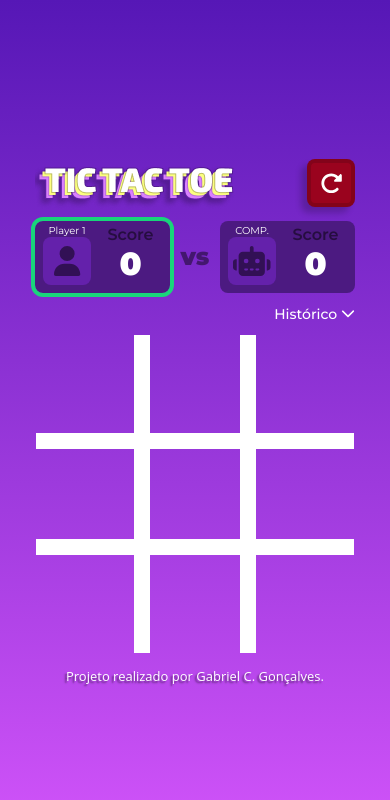
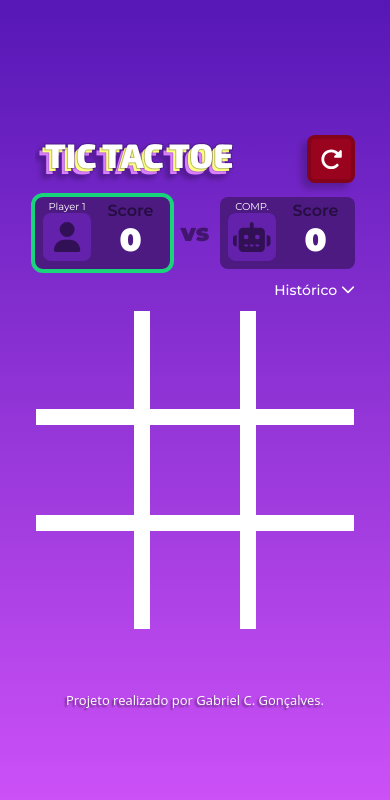
Before and after one commit to elcarvalhogoncalves/Tic-Tac-Toe, a React (Vite) app: page /play in a window 390 px wide. Shown: the top 800 px of the page. Built offline with nearby package versions, Linux system fonts and the light colour scheme.

Commit message:
Ajuste no css mobile

```diff
--- a/src/pages/Play/style.css
+++ b/src/pages/Play/style.css
@@ -6,6 +6,7 @@
     justify-content: center;
     align-content: center ;
     gap: 12px;
+    padding-bottom: 48px;
     }
 
 .play .score-bar{
```
